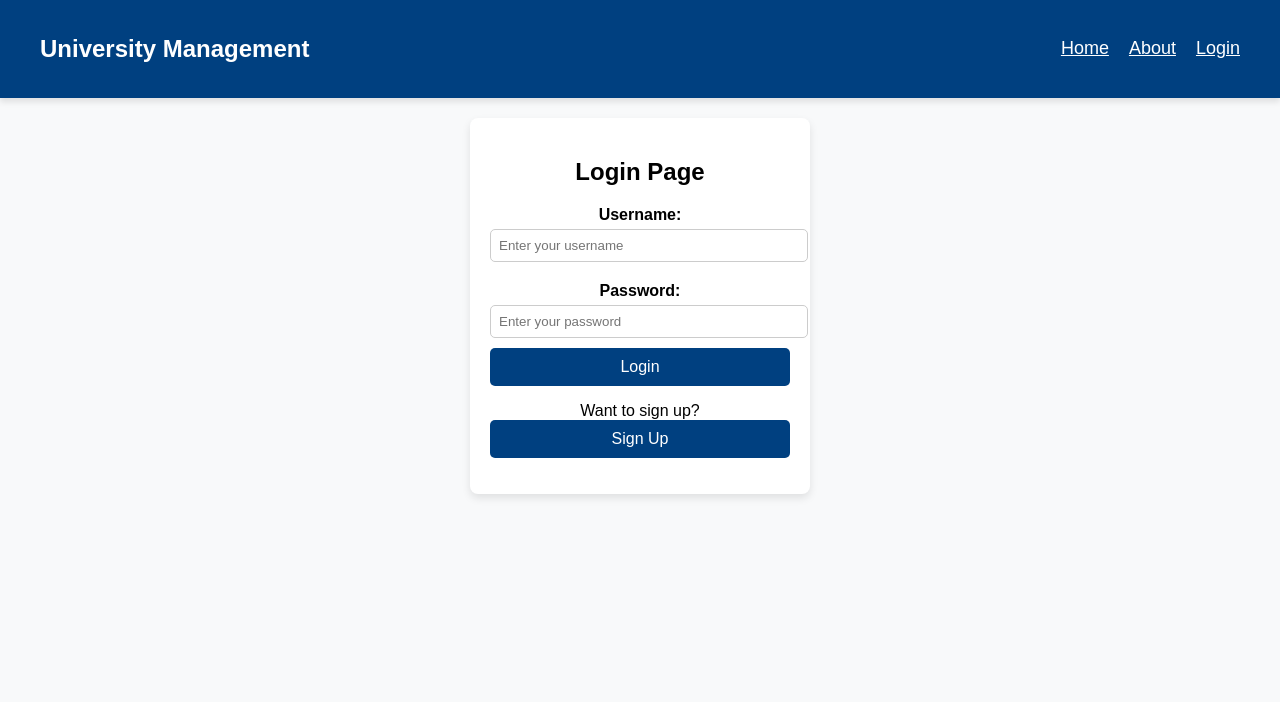
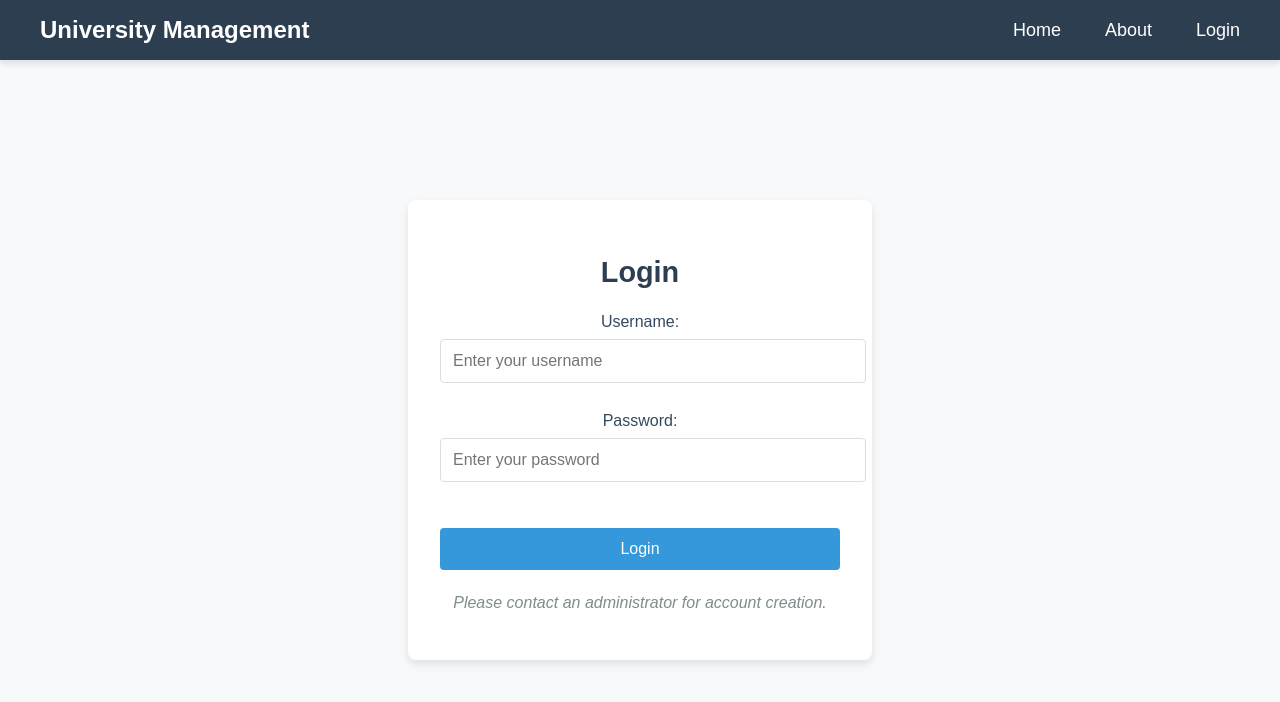
Before and after one commit to PeraMasters/UAMS_SPW, a React (Create React App) app in the folder uams/: page /login in a window 1280 px wide. Shown: the top 702 px of the page. Built offline with nearby package versions, Linux system fonts and the light colour scheme.

Commit message:
Login page is created

```diff
--- /dev/null
+++ b/uams/src/components/Login.css
@@ -0,0 +1,147 @@
+.login-container {
+  min-height: 100vh;
+  display: flex;
+  flex-direction: column;
+  font-family: Arial, sans-serif;
+}
+
+.navbar {
+  background-color: #2c3e50;
+  padding: 1rem;
+  color: white;
+}
+
+.navbar-container {
+  display: flex;
+  justify-content: space-between;
+  align-items: center;
+  max-width: 1200px;
+  margin: 0 auto;
+}
+
+.navbar h1 {
+  margin: 0;
+  font-size: 1.5rem;
+}
+
+.navbar ul {
+  display: flex;
+  list-style: none;
+  margin: 0;
+  padding: 0;
+}
+
+.navbar li {
+  margin-left: 1.5rem;
+}
+
+.navbar a {
+  color: white;
+  text-decoration: none;
+  transition: color 0.3s;
+}
+
+.navbar a:hover {
+  color: #3498db;
+}
+
+.form-container {
+  flex: 1;
+  display: flex;
+  justify-content: center;
+  align-items: center;
+  padding: 2rem;
+}
+
+.login-form {
+  background-color: white;
+  padding: 2rem;
+  border-radius: 8px;
+  box-shadow: 0 4px 10px rgba(0, 0, 0, 0.1);
+  width: 100%;
+  max-width: 400px;
+}
+
+.login-form h2 {
+  text-align: center;
+  margin-bottom: 1.5rem;
+  color: #2c3e50;
+  font-size: 1.8rem;
+}
+
+.form-group {
+  margin-bottom: 1.2rem;
+}
+
+.form-group label {
+  display: block;
+  margin-bottom: 0.5rem;
+  color: #34495e;
+  font-weight: 500;
+}
+
+.form-group input {
+  width: 100%;
+  padding: 0.75rem;
+  border: 1px solid #ddd;
+  border-radius: 4px;
+  font-size: 1rem;
+}
+
+.login-form button[type="submit"] {
+  width: 100%;
+  padding: 0.75rem;
+  background-color: #3498db;
+  color: white;
+  border: none;
+  border-radius: 4px;
+  font-size: 1rem;
+  cursor: pointer;
+  transition: background-color 0.3s;
+  margin-top: 1rem;
+}
+
+.login-form button[type="submit"]:hover {
+  background-color: #2980b9;
+}
+
+.login-form button[type="submit"]:disabled {
+  background-color: #95a5a6;
+  cursor: not-allowed;
+}
+
+.login-info {
+  text-align: center;
+  margin-top: 1.5rem;
+  color: #7f8c8d;
+  font-style: italic;
+}
+
+.error-message {
+  background-color: #f8d7da;
+  color: #721c24;
+  padding: 0.75rem;
+  margin-bottom: 1.2rem;
+  border-radius: 4px;
+  font-size: 0.9rem;
+  text-align: center;
+}
+
+@media (max-width: 768px) {
+  .navbar-container {
+    flex-direction: column;
+  }
+
+  .navbar ul {
+    margin-top: 1rem;
+  }
+
+  .navbar li {
+    margin-left: 1rem;
+    margin-right: 1rem;
+  }
+
+  .form-container {
+    padding: 1rem;
+  }
+}
--- a/uams/src/components/Login.js
+++ b/uams/src/components/Login.js
@@ -1,11 +1,85 @@
 import { useState } from "react";
-import { Link } from "react-router-dom";
+import { Link, useNavigate } from "react-router-dom";
+import supabase from "../lib/supabaseClient";
+import "./Login.css";
 
 const Login = () => {
-  const [showLogin, setShowLogin] = useState(true); // State to show/hide login form
+  const navigate = useNavigate();
+  const [isLoading, setIsLoading] = useState(false);
+  const [errorMessage, setErrorMessage] = useState("");
+
+  // Login form state
+  const [loginFormData, setLoginFormData] = useState({
+    username: "",
+    password: "",
+  });
+
+  const handleLoginInputChange = (e) => {
+    setLoginFormData({
+      ...loginFormData,
+      [e.target.name]: e.target.value,
+    });
+  };
+
+  const handleLogin = async (e) => {
+    e.preventDefault();
+    setIsLoading(true);
+    setErrorMessage("");
+
+    try {
+      // Query the Login table
+      const { data, error } = await supabase
+        .from("Login")
+        .select("*")
+        .eq("user_name", loginFormData.username)
+        .eq("password", loginFormData.password)
+        .single();
+
+      if (error) {
+        throw error;
+      }
+
+      if (data) {
+        // Route based on user role
+        redirectBasedOnRole(data.role);
+      } else {
+        setErrorMessage("Invalid username or password");
+      }
+    } catch (error) {
+      console.error("Error during login:", error.message);
+      setErrorMessage("Login failed. Please try again.");
+    } finally {
+      setIsLoading(false);
+    }
+  };
+
+  // Function to redirect based on user role
+  const redirectBasedOnRole = (role) => {
+    switch (role) {
+      case "exam":
+        navigate("/exam-dashboard");
+        break;
+      case "academic cordinator":
+        navigate("/academic-cordinator-dashboard");
+        break;
+      case "timetable":
+        navigate("/timetable-dashboard");
+        break;
+      case "student controll":
+        navigate("/student-control-dashboard");
+        break;
+      case "student":
+        navigate("/student-dashboard");
+        break;
+      default:
+        // If role is not recognized, redirect to home
+        navigate("/");
+        break;
+    }
+  };
 
   return (
-    <div className="min-h-screen flex items-center justify-center">
+    <div className="login-container">
       <nav className="navbar">
         <div className="navbar-container">
           <h1>University Management</h1>
@@ -17,39 +91,44 @@ const Login = () => {
         </div>
       </nav>
 
-      {showLogin ? (
+      <div className="form-container">
         <div className="login-form">
-          <h2 className="text-3xl font-bold">Login Page</h2>
-          <form>
-            <label>Username:</label>
-            <input type="name" placeholder="Enter your username" required />
+          <h2>Login</h2>
+          {errorMessage && <div className="error-message">{errorMessage}</div>}
+          <form onSubmit={handleLogin}>
+            <div className="form-group">
+              <label>Username:</label>
+              <input
+                type="text"
+                name="username"
+                placeholder="Enter your username"
+                value={loginFormData.username}
+                onChange={handleLoginInputChange}
+                required
+              />
+            </div>
 
-            <label>Password:</label>
-            <input type="password" placeholder="Enter your password" required />
+            <div className="form-group">
+              <label>Password:</label>
+              <input
+                type="password"
+                name="password"
+                placeholder="Enter your password"
+                value={loginFormData.password}
+                onChange={handleLoginInputChange}
+                required
+              />
+            </div>
 
-            <button type="submit">Login</button>
+            <button type="submit" disabled={isLoading}>
+              {isLoading ? "Logging in..." : "Login"}
+            </button>
           </form>
-          <p>
-            Want to sign up? <button onClick={() => setShowLogin(false)}>Sign Up</button>
+          <p className="login-info">
+            Please contact an administrator for account creation.
           </p>
         </div>
-      ) : (
-        <div className="login-form">
-          <h2 className="text-3xl font-bold">Sign Up Page</h2>
-          <form>
-            <label>Email:</label>
-            <input type="email" placeholder="Enter your email" required />
-
-            <label>Password:</label>
-            <input type="password" placeholder="Enter your password" required />
-
-            <button type="submit">Sign Up</button>
-          </form>
-          <p>
-            Already have an account? <button onClick={() => setShowLogin(true)}>Login</button>
-          </p>
-        </div>
-      )}
+      </div>
     </div>
   );
 };
```
